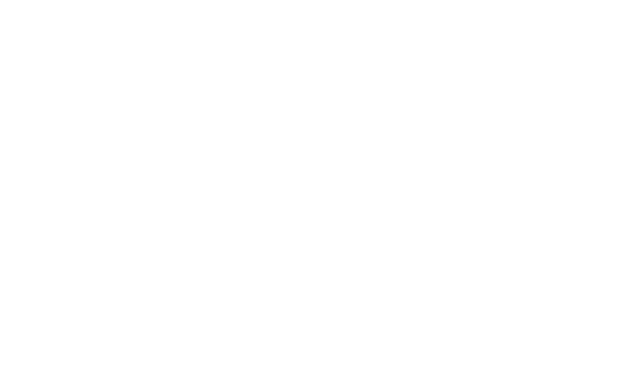
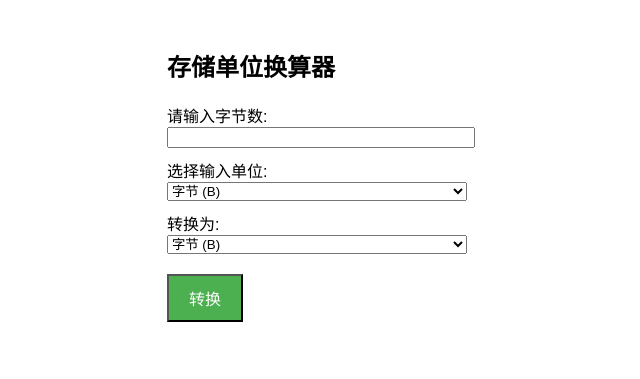
Before and after one commit to qbmzc/tools, a plain HTML site: page store/index.html in a window 1280 px wide. Shown: the whole page, without its empty margins (323-963 px from the left). Drawn offline with Linux system fonts and the light colour scheme.

Commit message:
feat:时间和换算等

```diff
--- a/store/index.html
+++ b/store/index.html
@@ -0,0 +1,84 @@
+<!DOCTYPE html>
+<html lang="zh">
+<head>
+    <meta charset="UTF-8">
+    <meta name="viewport" content="width=device-width, initial-scale=1.0">
+    <title>存储单位换算器</title>
+    <style>
+        /* CSS样式 */
+        body {
+            font-family: Arial, sans-serif;
+        }
+        .container {
+            width: 300px;
+            margin: auto;
+            padding: 20px;
+        }
+        select, input[type="number"] {
+            width: 100%;
+            margin-bottom: 10px;
+        }
+        button {
+            background-color: #4CAF50;
+            color: white;
+            padding: 10px 20px;
+            text-align: center;
+            text-decoration: none;
+            display: inline-block;
+            font-size: 16px;
+            margin: 10px 0;
+            cursor: pointer;
+        }
+    </style>
+</head>
+<body>
+    <div class="container">
+        <h2>存储单位换算器</h2>
+        <label for="inputBytes">请输入字节数:</label>
+        <input type="number" id="inputValue" name="inputBytes" required>
+        <label for="selectUnit">选择输入单位:</label>
+        <select id="selectUnit">
+            <option value="B">字节 (B)</option>
+            <option value="KB">千字节 (KB)</option>
+            <option value="MB">兆字节 (MB)</option>
+            <option value="GB">吉字节 (GB)</option>
+            <!-- 可以添加更多单位 -->
+        </select>
+        <label for="selectTargetUnit">转换为:</label>
+        <select id="selectTargetUnit">
+            <option value="B">字节 (B)</option>
+            <option value="KB">千字节 (KB)</option>
+            <option value="MB">兆字节 (MB)</option>
+            <option value="GB">吉字节 (GB)</option>
+            <!-- 同样可以添加更多单位 -->
+        </select>
+        <button onclick="convert()">转换</button>
+        <p id="result"></p>
+    </div>
+
+    <script>
+        // JavaScript部分
+        const byteConversions = {
+            B: 1,
+            KB: 1024,
+            MB: 1024 ** 2,
+            GB: 1024 ** 3,
+            // 添加更多单位对应的转换系数
+        };
+
+        function convert() {
+            const inputValue = document.getElementById("inputValue").value;
+            const inputUnit = document.getElementById("selectUnit").value;
+            const targetUnit = document.getElementById("selectTargetUnit").value;
+
+            let bytes = parseFloat(inputValue) * byteConversions[inputUnit];
+            let resultValue = bytes / byteConversions[targetUnit];
+
+            // 保留小数点后11位
+            resultValue = resultValue.toFixed(4);
+
+            document.getElementById("result").innerText = `${inputValue} ${inputUnit} = ${resultValue} ${targetUnit}`;
+        }
+    </script>
+</body>
+</html>
```
Also changed, not shown: json/index.html (+1 -1 lines), 1 other file.
